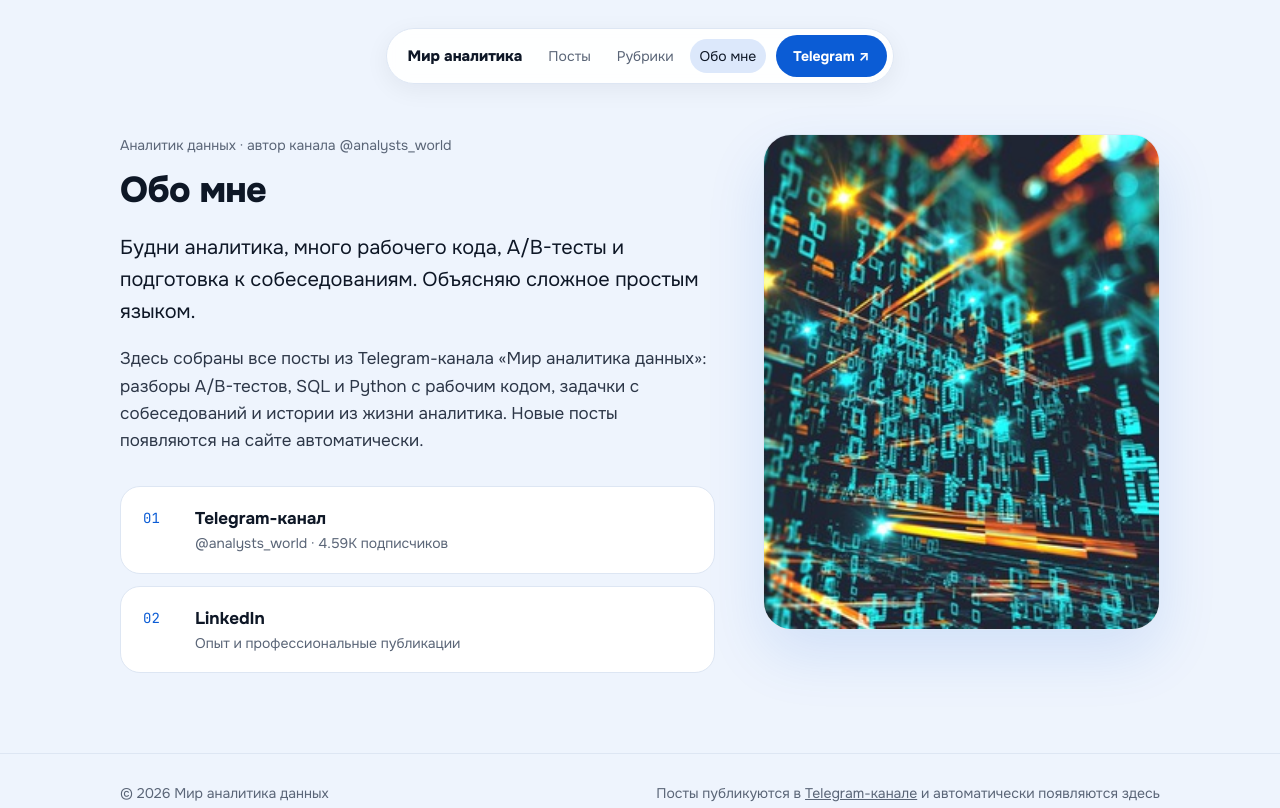
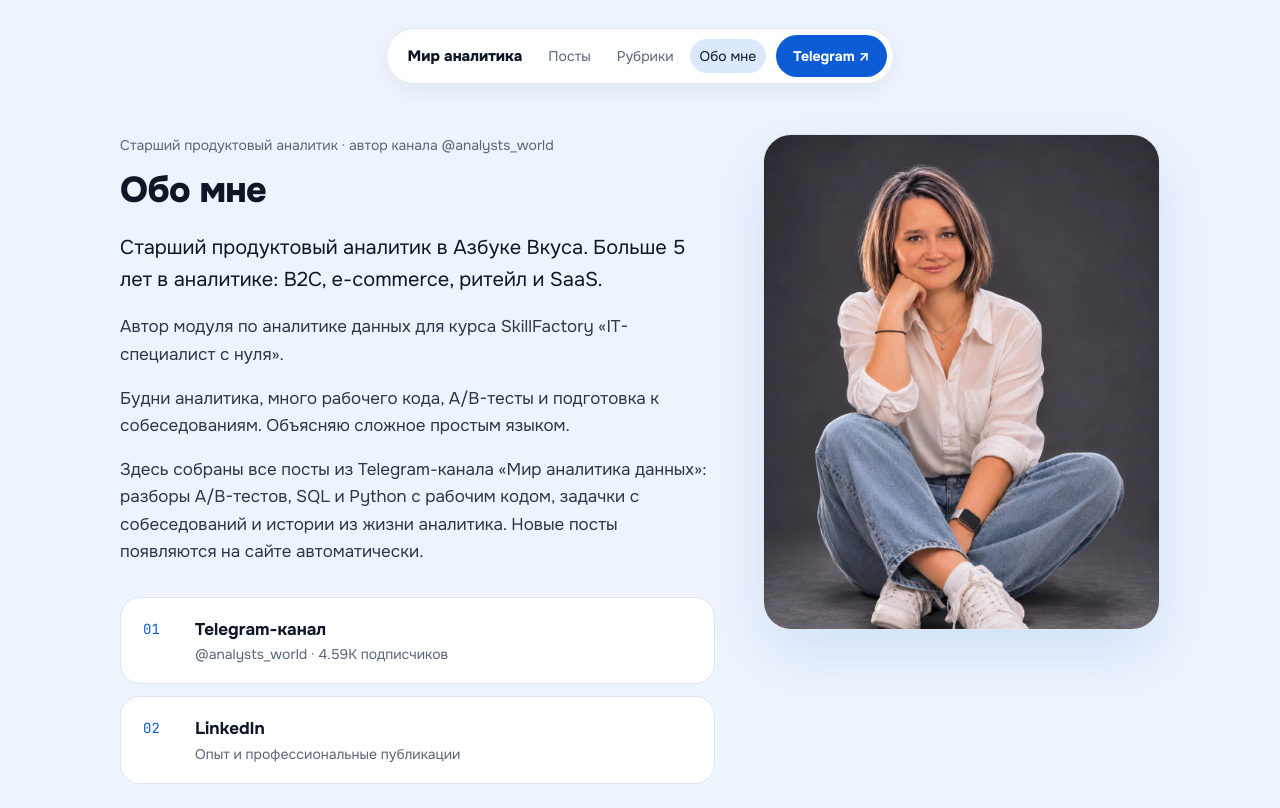
Before and after one commit to vshuvaeva/vshuvaeva.github.io, an Astro site: page /about in a window 1280 px wide. Shown: the top 808 px of the page. Built offline with nearby package versions, Linux system fonts and the light colour scheme; Astro itself is replaced by a stand-in of ours.

Commit message:
Фото и текст «Обо мне», 5+ лет опыта на главной
Co-Authored-By: Claude Opus 5.5 <noreply@anthropic.com>

```diff
--- a/site.config.mjs
+++ b/site.config.mjs
@@ -9,20 +9,26 @@ export default {
   site: 'https://analystworld.ru',
 
   title: 'Мир аналитика данных',
-  tagline: 'Аналитик данных · автор канала @analysts_world',
+  tagline: 'Старший продуктовый аналитик · автор канала @analysts_world',
   description:
     'Будни аналитика, много рабочего кода, A/B-тесты и подготовка к собеседованиям. Объясняю сложное простым языком.',
 
   // Фото на главной: положите файл в public/ (например public/photo.jpg)
   // и впишите сюда '/photo.jpg'. Пусто — будет показана аватарка канала.
-  photo: '',
+  photo: '/photo.webp',
+
+  // Текст на странице «Обо мне» — каждый абзац отдельной строкой
+  about: [
+    'Старший продуктовый аналитик в Азбуке Вкуса. Больше 5 лет в аналитике: B2C, e-commerce, ритейл и SaaS.',
+    'Автор модуля по аналитике данных для курса SkillFactory «IT-специалист с нуля».',
+  ],
 
   // Карточки с цифрами на главной.
   // value: 'auto:subscribers' и 'auto:posts' обновляются сами.
   stats: [
     { value: 'auto:subscribers', label: 'подписчиков в Telegram' },
     { value: 'auto:posts', label: 'постов с кодом и разборами' },
-    { value: 'N лет', label: 'в аналитике' },
+    { value: '5+ лет', label: 'в аналитике: B2C, e-commerce, ритейл, SaaS' },
   ],
 
   links: {
--- a/src/pages/about.astro
+++ b/src/pages/about.astro
@@ -9,7 +9,12 @@ const photo = config.photo ? url(config.photo) : channel.avatar ? url(channel.av
     <div>
       <p class="eyebrow">{config.tagline}</p>
       <h1 class="section-title">Обо мне</h1>
-      <p class="lead">{config.description}</p>
+      {
+        (config.about || []).map((text, i) => (
+          <p class:list={{ lead: i === 0 }}>{text}</p>
+        ))
+      }
+      <p>{config.description}</p>
       <p>
         Здесь собраны все посты из Telegram-канала «{config.title}»: разборы A/B-тестов, SQL и Python с рабочим кодом,
         задачки с собеседований и истории из жизни аналитика. Новые посты появляются на сайте автоматически.
@@ -83,6 +88,7 @@ const photo = config.photo ? url(config.photo) : channel.avatar ? url(channel.av
     width: 100%;
     aspect-ratio: 4 / 5;
     object-fit: cover;
+    object-position: 50% 30%;
     border-radius: 28px;
     border: 1px solid var(--line);
     box-shadow: 0 24px 60px rgba(11, 92, 213, 0.12);
--- a/src/pages/index.astro
+++ b/src/pages/index.astro
@@ -94,6 +94,7 @@ const photo = config.photo ? url(config.photo) : channel.avatar ? url(channel.av
     width: 100%;
     aspect-ratio: 4 / 5;
     object-fit: cover;
+    object-position: 50% 30%;
     border-radius: 28px;
     border: 1px solid var(--line);
     box-shadow: 0 24px 60px rgba(11, 92, 213, 0.12);
```
Also changed, not shown: public/photo.webp (added).
